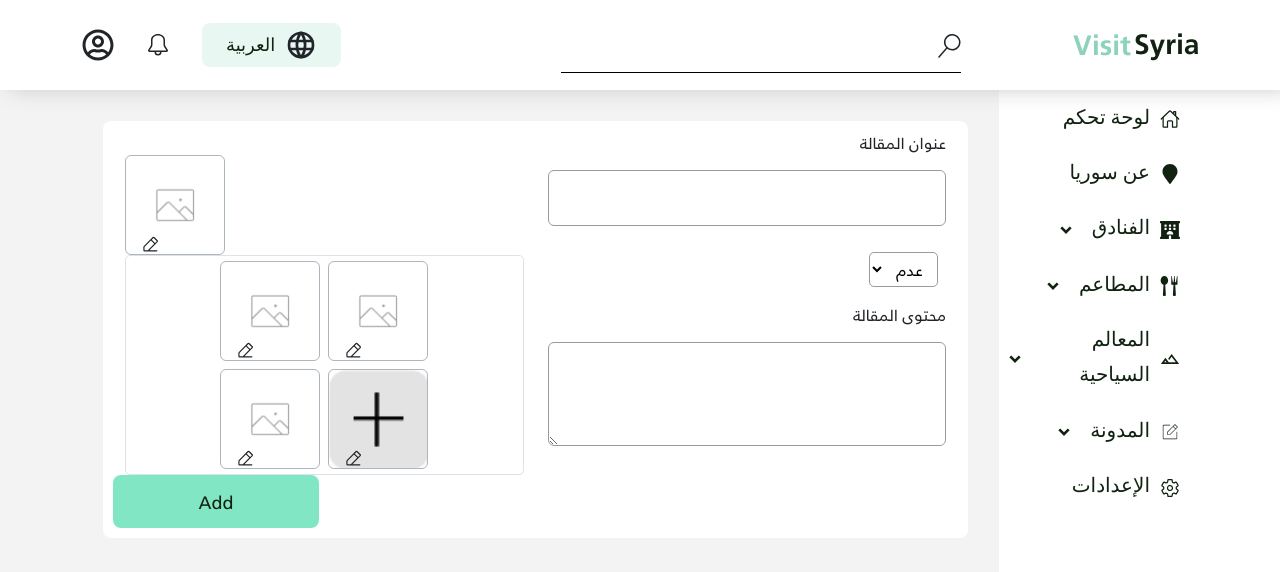
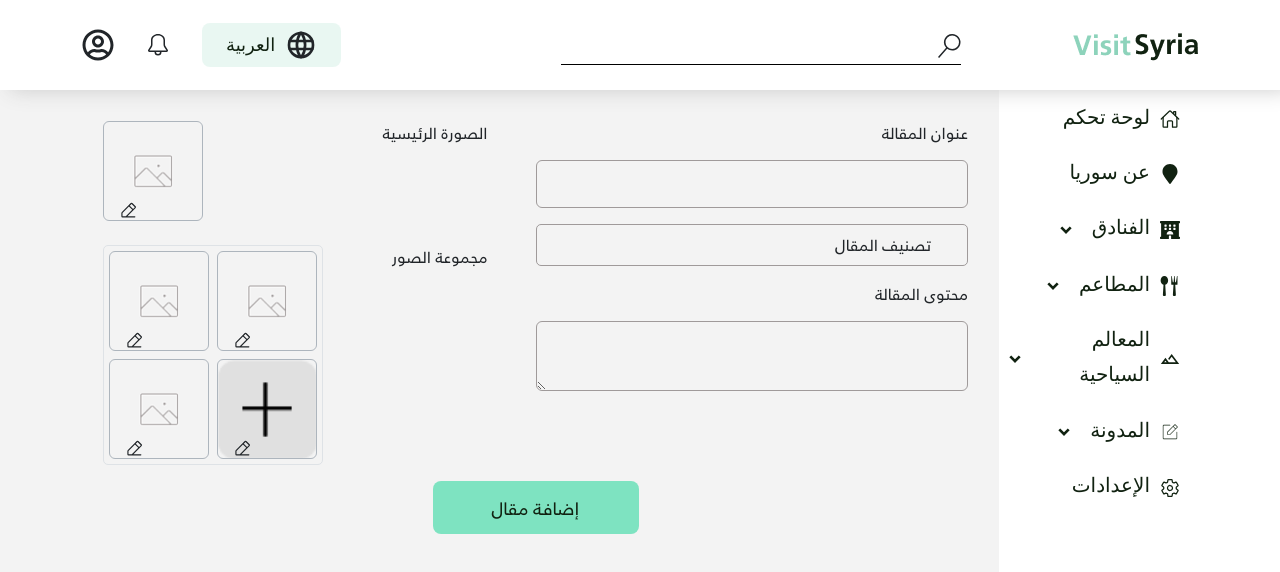
Before and after one commit to MoonesMezher/visit-syria-dashboard, a React (Vite) app: page /about/add in a window 1280 px wide. Shown: the top 572 px of the page. Built offline with nearby package versions, Linux system fonts and the light colour scheme; sample sign-in values are in the browser's storage.

Commit message:
About-Dash

```diff
--- a/src/App.jsx
+++ b/src/App.jsx
@@ -41,9 +41,9 @@ function App() {
       />
       <Routes>
         <Route path="/" element={<Home/>} />
-        <Route path="/about" element={<About/>} />
-        <Route path="/about/add" element={<AddAbout/>} />
-        <Route path="/about/edit/:id" element={<EditAbout/>} />
+        <Route path="/about" element={token? <About/>: <Navigate to={'/error'}/>} />
+        <Route path="/about/add" element={token?<AddAbout/>: <Navigate to={'/error'}/>} />
+        <Route path="/about/edit/:id" element={token? <EditAbout/>: <Navigate to={'/error'}/>}/>
         <Route path="/hotels" element={<Hotel/>} />
         <Route path="/hotels/add" element={<AddHotel/>} />
         <Route path="/hotels/edit/:id" element={<EditHotel/>} />
--- a/src/components/Shared/MainInput/MainInput.css
+++ b/src/components/Shared/MainInput/MainInput.css
@@ -1,15 +1,13 @@
-<<<<<<< HEAD
 textarea:focus,
 input:focus {
     outline: none !important;
     box-shadow: none !important;
 }
 
-textarea,
+/* textarea,
 input {
     padding: 15px 10px !important;
-}
-=======
+} */
 .text-input-style {
   width: 445px;
   height: 48px;
@@ -28,4 +26,3 @@ input {
   border-radius: 8px;
   border: 1px solid var(--light_gray_input);
 }
->>>>>>> origin/Alissar
--- a/src/components/Shared/MainInput/MainInput.jsx
+++ b/src/components/Shared/MainInput/MainInput.jsx
@@ -9,7 +9,7 @@ const MainInput = ({ type, name, id, label, value, setInputValue, options = [],
         {type == "textarea" ? (
           <textarea
             defaultValue={value}
-            className="form-control"
+            className="form-control textarea-input-style"
             name={name}
             id={id}
             rows={3}
@@ -24,7 +24,7 @@ const MainInput = ({ type, name, id, label, value, setInputValue, options = [],
         ) : type == "text" ? (
           <input
             defaultValue={value}
-            className="form-control"
+            className="form-control text-input-style "
             name={name}
             id={id}
             // value={value}
@@ -38,7 +38,7 @@ const MainInput = ({ type, name, id, label, value, setInputValue, options = [],
           />
         ) : (
           <select
-            className="main-select me-2"
+            className="main-select me-2 select-input-style "
             defaultValue={value}
             name={name}
             id={id}
@@ -56,11 +56,12 @@ const MainInput = ({ type, name, id, label, value, setInputValue, options = [],
               cursor: 'pointer',
               padding: '0 10px',
               borderRadius: '5px'
+
             }}
           >
           <option value="none" className='text-center'>عدم</option>
             {options.map((e, index) => (
-              <option key={index} value={e.id} className='text-center'>
+              <option key={index} value={e.id} className='text-center' >
                 {e.name}
               </option>
             ))}
--- a/src/pages/AddAbout/AddAbout.css
+++ b/src/pages/AddAbout/AddAbout.css
@@ -1,9 +1,13 @@
-.add-about{
-background-color: #ffffff;
-border-radius: 8px;
-margin: auto;
-padding: 10px;
+.add-hotel-ay .add-img-ay .main-photo-ay {
+    display: flex;
+    justify-content: center;
+    align-items: center;
+    gap: 12rem;
+    direction: rtl;
 }
-.item {
+
+.add-hotel-ay .add-img-ay {
     display: flex;
+    flex-direction: column;
+    gap: 20px;
 }
--- a/src/pages/AddAbout/AddAbout.jsx
+++ b/src/pages/AddAbout/AddAbout.jsx
@@ -1,20 +1,52 @@
-import { useState } from "react";
+import { useEffect, useState } from "react";
 import MainInput from "../../components/Shared/MainInput/MainInput"
 import "./AddAbout.css"
 import MainPhotoInput from "../../components/Shared/MainPhotoInput/MainPhotoInput";
 import MainPhotoGroupInput from "../../components/Shared/MainPhotoGroupInput/MainPhotoGroupInput";
 import MainButton from "../../components/Shared/MainButton/MainButton";
 import { useNavigate } from "react-router-dom";
+import { toast } from "react-toastify";
 import axios from "axios";
 const AddAbout = () => {
-    const options = ['الحضارات','التاريخ','الآثار','الطبيعة','السياحة'];
+    const options=[
+      {
+      id:1,
+      name:"الحضارات"
+    },
+    {
+      id:2,
+      name:"التاريخ"
+    },
+    {
+      id:3,
+      name:"الآثار"
+    },
+    {
+      id:4,
+      name:"الطبيعة"
+    },
+    {
+      id:4,
+      name:"السياحة"
+    },
+
+
+  ]
 const [title,setInputTitle]=useState('')
 const [category,setInputcategory]=useState('')
 const [content,setInputcontent]=useState('')
 const [main_image,setImg]=useState(null)
 const [images,setImages]=useState([])
+const [loading , setLoading] = useState(false);
+
 const navigate=useNavigate()
+useEffect(()=>{
 
+
+    if(!localStorage.getItem('token')){
+      navigate("/login")
+    }
+},[])
 const SendData = async (event) => {
     event.preventDefault();
 
@@ -22,77 +54,104 @@ const SendData = async (event) => {
     formData.append("title", title);
     formData.append("category", category);
     formData.append("content", content);
-    if(main_image){
-        formData.append("main_image", main_image);
+    formData.append("main_image", main_image);
+    // formData.append("images", images);
 
-    }
+    // if(main_image){
+    //     formData.append("main_image", main_image);
+
+    // }
     if(images){
       for (let i = 0; i < images.length; i++) {
         formData.append(`images[${i}]`, images[i]);
       }
     }
+    setLoading(true)
 
     try {
+      setLoading(true)
+
       const response = await axios.post(
         "http://127.0.0.1:8000/api/about",
         formData,
         {
           headers: {
             "Content-Type": "multipart/form-data",
+            'Authorization': 'Bearer ' + localStorage.getItem('token')
+
           },
         }
       );
       console.log(response.data.data);
+      toast.success('تمت الإضافة بنجاح')
 
       navigate("/about");
     } catch (error) {
       console.error(error);
 
 
+
     }
-    console.log(main_image);
   };
     return (
 
-        <section>
-        <div className="add-about">
-            <form onSubmit={()=>SendData(event)}  enctype="multipart/form-data">
-                <div className="container">
-                    <div className="row ">
-                        <div className="col-6 mt-4">
+<>
+           <form onSubmit={()=>SendData(event)}  enctype="multipart/form-data">
+
+<section className="d-flex justify-content-end w-100 gap-5">
+
+        <div className="d-flex flex-column gap-4 flex-fill">
+        <div className="d-flex justify-content-between">
+
         <MainPhotoInput img={main_image} setImg={setImg} name="main_image" />
-        {/* upload multiImage and send name prop */}
-   {/* <div className="col-4 b" > */}
-   <MainPhotoGroupInput imgs={images} setImgs={setImages} name="images[]"/>
+            <label>الصورة الرئيسية</label>
+        </div>
 
-   {/* </div> */}
+        <div className="d-flex justify-content-between">
+        <MainPhotoGroupInput imgs={images} setImgs={setImages} name="images[]"/>
+        <label>مجموعة الصور</label>
+        </div>
+        </div>
+        <div className="w-50">
+        <MainInput label={'عنوان المقالة'} type={'text'} setInputValue={setInputTitle} name="title"/>
+        <select className=" form-select mb-3 mt-3 pt-2 pb-2" aria-label="Default select example"
+
+            name='category'
+            // value={value}
+            onChange={(e)=>setInputcategory(e.target.value)}
+            style={{
+              outline: '0px solid red',
+              marginTop: '10px',
+              background: 'transparent',
+              borderColor: 'rgba(159, 154, 154, 1)',
+              cursor: 'pointer',
+              padding: '10 10px',
+              borderRadius: '5px'
+
+            }}
+          >
+          <option value="none" > تصنيف المقال</option>
+            {options.map((e, index) => (
+              <option key={index} value={e.name} className="p-4"   >
+                {e.name}
+              </option>
+            ))}
+          </select>
+
+
+                        <MainInput label={'محتوى المقالة'} type={'textarea'} name="content" setInputValue={setInputcontent}/>
+    </div>
+    </section>
+    <div className="mx-auto mt-3" style={{width: 'fit-content'}} >
+        <MainButton text={'إضافة مقال'}/>
+    </div>
+            </form>
 
 
 
+</>
 
 
-                        </div>
-                        <div className="col-6">
-                        <MainInput label={'عنوان المقالة'} type={'text'} setInputValue={setInputTitle} name="title"/>
-                        <MainInput selected={'تصنيف المقال'} type={'select'} options={options} name="category" setInputValue={setInputcategory}  />
-
-                        <MainInput label={'محتوى المقالة'} type={'textarea'} name="content" setInputValue={setInputcontent}/>
-
-
-
-                    </div>
-
-
-</div>
-<></>
-</div>
-<MainButton text={'Add'}/>
-
-
-
-</form>
-        </div>
-    </section>
     )
 }
 
--- a/src/pages/EditAbout/EditAbout.jsx
+++ b/src/pages/EditAbout/EditAbout.jsx
@@ -4,18 +4,39 @@ import MainPhotoInput from "../../components/Shared/MainPhotoInput/MainPhotoInpu
 import axios from "axios"
 import MainInput from "../../components/Shared/MainInput/MainInput"
 import MainPhotoGroupInput from "../../components/Shared/MainPhotoGroupInput/MainPhotoGroupInput"
-import { ImEyeMinus } from "react-icons/im"
-import { log10 } from "chart.js/helpers"
 import MainButton from "../../components/Shared/MainButton/MainButton"
+import { toast } from "react-toastify"
 
 const EditAbout = () => {
-    const options = ['الحضارات','التاريخ','الآثار','الطبيعة','السياحة'];
+  const options=[
+    {
+    id:1,
+    name:"الحضارات"
+  },
+  {
+    id:2,
+    name:"التاريخ"
+  },
+  {
+    id:3,
+    name:"الآثار"
+  },
+  {
+    id:4,
+    name:"الطبيعة"
+  },
+  {
+    id:4,
+    name:"السياحة"
+  },
 
+
+]
     const [title,setInputTitle]=useState('')
     const [category,setInputcategory]=useState('')
     const [content,setInputcontent]=useState('')
     const [main_image,setImg]=useState(null)
-    const [images,setImages]=useState(null)
+    const [images,setImages]=useState([])
 
     const [item,setItem]= useState(
         {
@@ -25,10 +46,18 @@ const EditAbout = () => {
     main_image:"",
     images:"",
     })
-    console.log('item.images:', item.images);
+    useEffect(()=>{
+
+
+      if(!localStorage.getItem('token')){
+        navigate("/login")
+      }
+  },[])
     const params=useParams()
 
     console.log(params.id)
+   console.log('http://127.0.0.1:8000'+item.main_image);
+
     useEffect(()=>{
         axios.get("http://127.0.0.1:8000/api/about/" + params.id)
         .then(res=>setItem(res.data.data))
@@ -48,7 +77,6 @@ const updateData = async (event) => {
       (category)?    formData.append("category", category) :item.category
  if(main_image){
          formData.append("main_image", main_image);
-
      }
          if(images){
      for (let i = 0; i < images.length; i++) {
@@ -61,10 +89,6 @@ const updateData = async (event) => {
 
 
 
-
-
-
-
     try {
       const response = await axios.post(
         "http://127.0.0.1:8000/api/about/"+params.id ,
@@ -72,12 +96,15 @@ const updateData = async (event) => {
         {
           headers: {
             "Content-Type": "multipart/form-data",
+            'Authorization': 'Bearer ' + localStorage.getItem('token'),
+
             "_method": "PUT"
 
           },
         }
       );
       console.log(response.data.data);
+      toast.success('تمت التعديل بنجاح')
 
       navigate("/about");
     } catch (error) {
@@ -88,40 +115,60 @@ const updateData = async (event) => {
   };
     return (
 
-        <section>
-            <div className="container">
-                    <div className="row">
-                        <form onSubmit={()=>{updateData(event)}} >
-                        <div className="col-6">
+      <>
+                              <form onSubmit={()=>{updateData(event)}} >
 
-                        <MainPhotoInput img={main_image} setImg={setImg} name="main_image" defaultValue={'http://127.0.0.1:8000'+item.main_image} />
-                        <MainPhotoGroupInput
-                        imgs={images} setImgs={setImages} name="images[]"
-                         defaultValue={item.images}
- />
+      <section className="d-flex justify-content-end w-100 gap-5 position-relative">
+        <div className="d-flex flex-column gap-4 flex-fill">
+        <div className="d-flex justify-content-between">
+          <MainPhotoInput img={main_image} setImg={setImg} name="main_image" value={item.main_image} />
+          <label >الصورة الرئيسية</label>
+          </div>
 
+          <div className="d-flex justify-content-between">
+          <MainPhotoGroupInput imgs={images} setImgs={setImages}/>
 
+            <label>مجموعة الصور</label>
+          </div>
+        </div>
+        <div className="w-50">
+        <MainInput label={'عنوان المقالة'} type={'text'} setInputValue={setInputTitle} name="title" value={item.title}  />
+           <select className=" form-select mb-3 mt-3 pt-2 pb-2" aria-label="Default select example"
+            defaultValue={item.category}
+            name='category'
+            // value={value}
+            onChange={(e)=>setInputcategory(e.target.value)}
+            style={{
+              outline: '0px solid red',
+              marginTop: '10px',
+              background: 'transparent',
+              borderColor: 'rgba(159, 154, 154, 1)',
+              cursor: 'pointer',
+              padding: '10 10px',
+              borderRadius: '5px'
 
+            }}
+          >
+          <option value="none" >{ item.category}</option>
+            {options.map((e, index) => (
+              <option key={index} value={e.name} className="p-4"   >
+                {e.name}
+              </option>
+            ))}
+          </select>
+                        <MainInput label={'محتوى المقالة'} type={'textarea'} name="content" setInputValue={setInputcontent} value={item.content}/>
 
+                      </div>
+      </section>
+      <div className="mx-auto mt-3" style={{width: 'fit-content'}}>
+        <MainButton text={'تعديل المقال'}/>
+      </div>
 
-
-                   </div>
-                   <div className="col-6">
-                   <MainInput label={'عنوان المقالة'} type={'text'} setInputValue={setInputTitle} name="title" defaultValue={item.title}  />
-                        <MainInput selected={item.category} type={'select'} options={options} name="category" setInputValue={setInputcategory} defaultValue={item.category} />
-
-                        <MainInput label={'محتوى المقالة'} type={'textarea'} name="content" setInputValue={setInputcontent} defaultValue={item.content}/>
-
-
-                   </div>
-                   <MainButton text={'edit'}/>
 
                         </form>
 
-            </div>
-            </div>
 
-        </section>
+    </>
     )
 }
 
```
Also changed, not shown: src/pages/About/About.css (+17 -1 lines), src/pages/About/About.jsx (+76 -36 lines).
